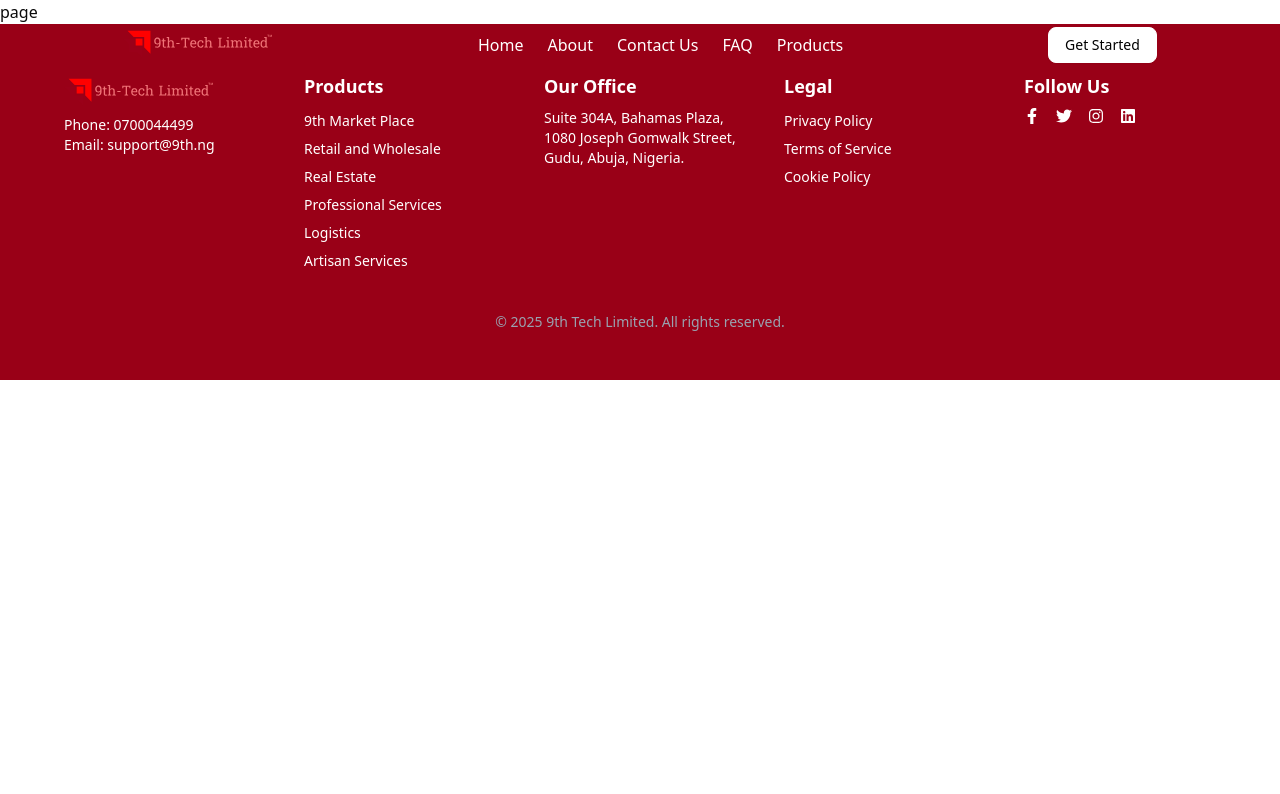
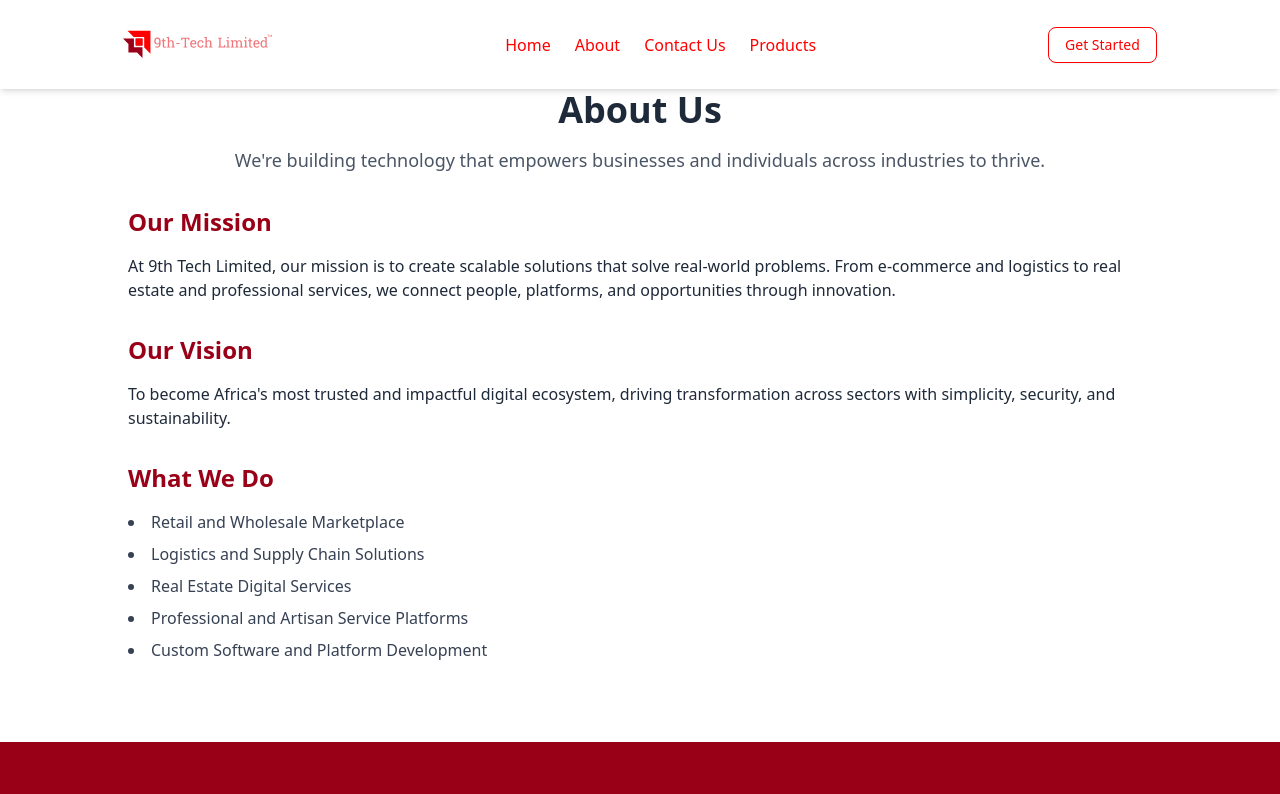
Before and after one commit to okpere/9th, a Next.js app: page /about in a window 1280 px wide. Shown: the top 794 px of the page. Built offline with nearby package versions, Linux system fonts and the light colour scheme.

Commit message:
feat: update hero and the nav bar

```diff
--- a/app/(home)/_components/Brands.tsx
+++ b/app/(home)/_components/Brands.tsx
@@ -4,10 +4,11 @@ import React from 'react';
 import { motion } from 'framer-motion';
 
 const brands = [
-  'Innovation',
-  'Development',
-  'Market Managements',
-  'Market Competition',
+  'Retail and Wholesale',
+  'Real Estate',
+  'Logistics',
+  'Professional Services',
+  'Artisan Services',
 ];
 
 export default function Brands() {
@@ -15,19 +16,18 @@ export default function Brands() {
     <section className='bg-white py-20 px-6 md:px-20 flex flex-col items-center justify-center text-center min-h-screen '>
       {/* Top text section */}
       <div className='space-y-4 max-w-3xl'>
-        <h2 className='text-4xl font-semibold text-gray-800'>
-          Focusing on quality,{' '}
-          <span className='text-gray-500'>we maintain customer trust</span>
+        <h2 className='text-5xl font-semibold text-gray-800'>
+          Focusing on,{" "}
+          <span className='text-gray-500'>Quality and Africa </span>
         </h2>
-        <p className='text-gray-600'>
-          We ensure that every installation we build has strict quality checks.
-          Sustainable solutions for an environmentally friendly and renewable
-          future.
+        <p className='text-gray-600 text-lg'>
+          we maintain customer trust to be a facilitator of seamless real estate
+          investmets in Africa and transform the African e-commerce.
         </p>
       </div>
 
       {/* Bottom circles */}
-      <div className='grid grid-cols-2 md:grid-cols-4 gap-10 mt-16'>
+      <div className='grid grid-cols-2 md:grid-cols-5 gap-10 mt-16'>
         {brands.map((brand, index) => (
           <motion.div
             key={brand}
--- a/app/(home)/_components/Hero.tsx
+++ b/app/(home)/_components/Hero.tsx
@@ -2,7 +2,6 @@
 import React, { useState } from 'react';
 import { motion } from 'framer-motion';
 
-// Helper: Split the text into individual characters
 const splitText = (text: string) =>
   text.split('').map((char, index) => ({
     char,
@@ -29,20 +28,20 @@ export default function Hero() {
       />
 
       {/* Text Overlay */}
-      <div className='absolute inset-0 flex flex-col items-center justify-center z-10'>
+      <div className='absolute inset-0 flex flex-col items-center justify-start pt-60 z-10'>
         {/* First Line: Fade In */}
         <motion.h1
           initial={{ opacity: 0, y: 20 }}
           animate={{ opacity: 1, y: 0 }}
           transition={{ delay: 1.6, duration: 1, ease: 'easeOut' }}
-          className='text-white text-4xl md:text-6xl font-bold drop-shadow-lg mb-4'
+          className='text-white text-4xl md:text-6xl font-bold drop-shadow-lg mb-6'
         >
           {textLine1}
         </motion.h1>
 
         {/* Second Line: Typing Effect */}
         <motion.div
-          className='text-white text-lg md:text-2xl font-medium tracking-wider flex flex-wrap justify-center'
+          className='text-white text-lg md:text-2xl font-medium tracking-[0.2em] flex flex-wrap justify-center'
           initial='hidden'
           animate='visible'
           variants={{
--- a/app/(home)/about/page.tsx
+++ b/app/(home)/about/page.tsx
@@ -1,9 +1,53 @@
-import React from 'react'
+'use client';
 
-const page = () => {
+import React from 'react';
+
+export default function AboutPage() {
   return (
-    <div>page</div>
-  )
+    <section className='bg-white px-6 md:px-20 py-20 text-gray-800 mt-2.5'>
+      <div className='max-w-5xl mx-auto text-center space-y-8'>
+        {/* Title */}
+        <div>
+          <h1 className='text-4xl font-bold mb-4'>About Us</h1>
+          <p className='text-gray-600 text-lg'>
+            We're building technology that empowers businesses and individuals
+            across industries to thrive.
+          </p>
+        </div>
+
+        {/* Mission Section */}
+        <div className='text-left space-y-4'>
+          <h2 className='text-2xl font-semibold text-[#990017]'>Our Mission</h2>
+          <p>
+            At 9th Tech Limited, our mission is to create scalable solutions
+            that solve real-world problems. From e-commerce and logistics to
+            real estate and professional services, we connect people, platforms,
+            and opportunities through innovation.
+          </p>
+        </div>
+
+        {/* Vision Section */}
+        <div className='text-left space-y-4'>
+          <h2 className='text-2xl font-semibold text-[#990017]'>Our Vision</h2>
+          <p>
+            To become Africa's most trusted and impactful digital ecosystem,
+            driving transformation across sectors with simplicity, security, and
+            sustainability.
+          </p>
+        </div>
+
+        {/* What We Do */}
+        <div className='text-left space-y-4'>
+          <h2 className='text-2xl font-semibold text-[#990017]'>What We Do</h2>
+          <ul className='list-disc list-inside space-y-2 text-gray-700'>
+            <li>Retail and Wholesale Marketplace</li>
+            <li>Logistics and Supply Chain Solutions</li>
+            <li>Real Estate Digital Services</li>
+            <li>Professional and Artisan Service Platforms</li>
+            <li>Custom Software and Platform Development</li>
+          </ul>
+        </div>
+      </div>
+    </section>
+  );
 }
-
-export default page
--- a/app/notFound.tsx
+++ b/app/notFound.tsx
@@ -1,3 +1,5 @@
+// app/not-found.tsx
+
 export default function NotFound() {
   return (
     <main className='grid min-h-full place-items-center bg-white px-6 pt-36 pb-24 lg:px-8'>
@@ -10,7 +12,13 @@ export default function NotFound() {
           Sorry, we couldn’t find the page you’re looking for.
         </p>
         <div className='mt-10 flex items-center justify-center gap-x-6'>
-          {/* <GoBack /> */}
+          {/* You can add a button to go back */}
+          <a
+            href='/'
+            className='rounded-md bg-indigo-600 px-4 py-2 text-sm font-semibold text-white shadow-sm hover:bg-indigo-500'
+          >
+            Go back home
+          </a>
         </div>
       </div>
     </main>
--- a/components/nav.tsx
+++ b/components/nav.tsx
@@ -2,6 +2,7 @@
 
 import * as React from 'react';
 import Link from 'next/link';
+import { usePathname } from 'next/navigation';
 import { cn } from '@/lib/utils';
 import {
   NavigationMenu,
@@ -16,8 +17,11 @@ import { Button } from './ui/button';
 import { Menu, X } from 'lucide-react';
 
 export function Navigation() {
+  const pathname = usePathname();
   const [isScrolled, setIsScrolled] = React.useState(false);
   const [isMobileMenuOpen, setIsMobileMenuOpen] = React.useState(false);
+
+  const isAboutPage = pathname === '/about';
 
   React.useEffect(() => {
     const handleScroll = () => {
@@ -32,20 +36,19 @@ export function Navigation() {
     { name: 'Home', href: '/' },
     { name: 'About', href: '/about' },
     { name: 'Contact Us', href: '/contact' },
-    { name: 'FAQ', href: '/blog' },
     { name: 'Products', href: '/products' },
   ];
+
+  const showWhiteBg = isScrolled || isAboutPage;
 
   return (
     <NavigationMenu
       className={cn(
         'fixed top-0 left-0 w-full z-50 transition-all duration-300',
-        isScrolled ? 'bg-white shadow-md' : 'bg-transparent'
+        showWhiteBg ? 'bg-white shadow-md' : 'bg-transparent'
       )}
     >
       <div className='flex items-center justify-between px-6 py-4 md:px-8 md:py-6'>
-        {/* <Logo /> */}
-
         {/* Desktop Navigation */}
         <div className='hidden md:flex items-center gap-6 justify-between w-[85%] mx-auto'>
           <Logo />
@@ -56,7 +59,7 @@ export function Navigation() {
                 <NavigationMenuTrigger
                   className={cn(
                     'bg-transparent text-base font-medium',
-                    isScrolled ? 'text-[#ff0000]' : 'text-white',
+                    showWhiteBg ? 'text-[#ff0000]' : 'text-white',
                     'hover:text-[#ff0000]'
                   )}
                 >
@@ -64,39 +67,13 @@ export function Navigation() {
                 </NavigationMenuTrigger>
               </NavigationMenuItem>
             ))}
-
-            {/* <NavigationMenuItem>
-              <NavigationMenuTrigger
-                className={cn(
-                  'bg-transparent text-base font-medium',
-                  isScrolled ? 'text-[#ff0000]' : 'text-white',
-                  'hover:text-[#ff0000]'
-                )}
-              >
-                Products
-              </NavigationMenuTrigger>
-              <NavigationMenuContent className='bg-white p-4 shadow-lg rounded-md'>
-                <NavigationMenuLink
-                  href='/products/Marketplace'
-                  className='block px-2 py-1 text-sm text-gray-800 hover:text-[#ff0000]'
-                >
-                  9th Market Place
-                </NavigationMenuLink>
-                <NavigationMenuLink
-                  href='/products/fixtures'
-                  className='block px-2 py-1 text-sm text-gray-800 hover:text-[#ff0000]'
-                >
-                  Fixtures
-                </NavigationMenuLink>
-              </NavigationMenuContent>
-            </NavigationMenuItem> */}
           </NavigationMenuList>
 
           <Button
             variant='outline'
             className={cn(
               'cursor-pointer',
-              isScrolled
+              showWhiteBg
                 ? 'text-[#ff0000] border-[#ff0000]'
                 : 'text-black border-white'
             )}
@@ -114,14 +91,14 @@ export function Navigation() {
               <X
                 className={cn(
                   'w-6 h-6',
-                  isScrolled ? 'text-[#ff0000]' : 'text-white'
+                  showWhiteBg ? 'text-[#ff0000]' : 'text-white'
                 )}
               />
             ) : (
               <Menu
                 className={cn(
                   'w-6 h-6',
-                  isScrolled ? 'text-[#ff0000]' : 'text-white'
+                  showWhiteBg ? 'text-[#ff0000]' : 'text-white'
                 )}
               />
             )}
@@ -143,25 +120,6 @@ export function Navigation() {
                 {item.name}
               </Link>
             ))}
-
-            <div className='mt-4'>
-              <p className='text-sm text-gray-500 mb-2'>Products</p>
-              <Link
-                href='/products/Marketplace'
-                className='block text-gray-800 hover:text-[#ff0000]'
-                onClick={() => setIsMobileMenuOpen(false)}
-              >
-                9th Market Place
-              </Link>
-              <Link
-                href='/products/fixtures'
-                className='block text-gray-800 hover:text-[#ff0000]'
-                onClick={() => setIsMobileMenuOpen(false)}
-              >
-                Fixtures
-              </Link>
-            </div>
-
             <Button
               variant='outline'
               className='mt-6 text-[#ff0000] border-[#ff0000]'
```
